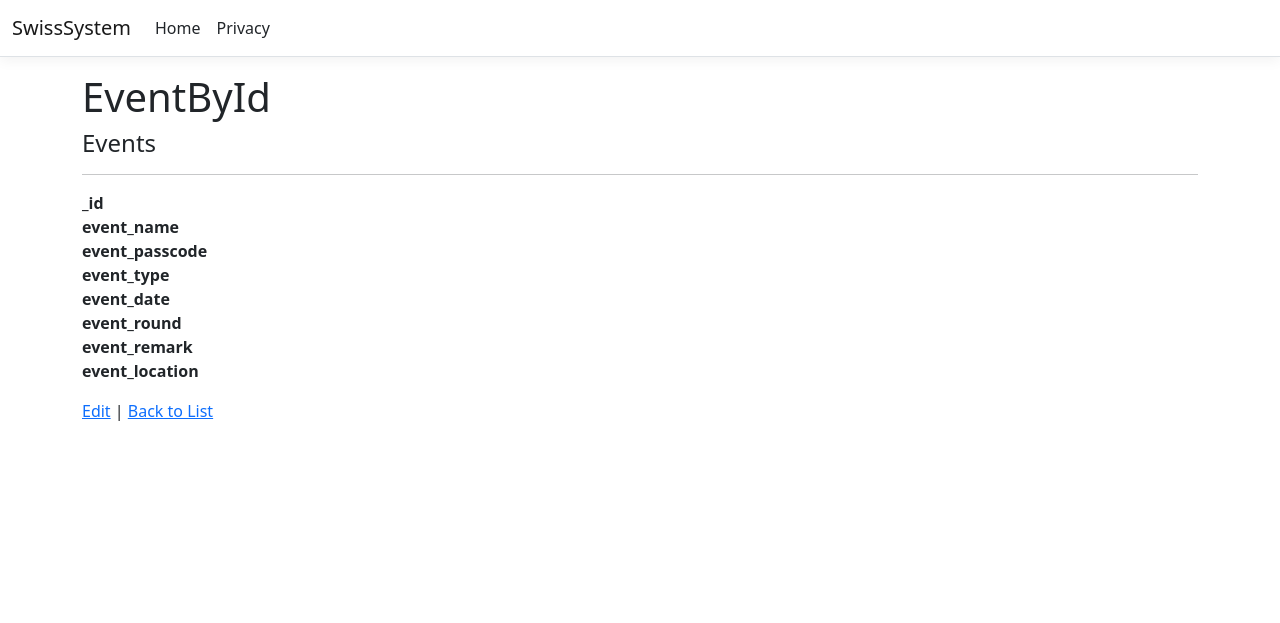
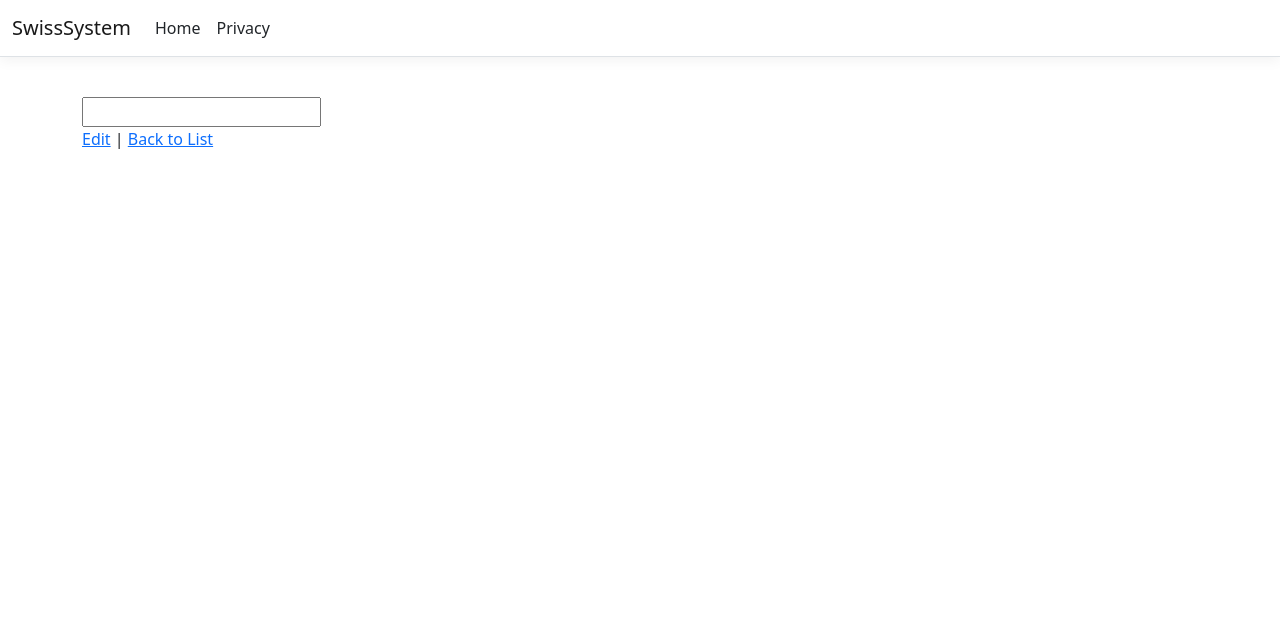
Before and after one commit to yotap571/SwissSystem, an ASP.NET Core app: template Views/Detail/EventById.cshtml in a window 1280 px wide. Shown: the top 623 px of the page. Run offline with ASP.NET Core 8, Linux system fonts and the light colour scheme; the template is opened without the code that fills it, so the values that code supplies are empty; style sheets or scripts are compiled from the project's sources; some libraries are stand-ins or nearby versions.

Commit message:
Upload
add ui aploadfile

```diff
--- a/Views/Detail/EventById.cshtml
+++ b/Views/Detail/EventById.cshtml
@@ -4,12 +4,15 @@
     ViewData["Title"] = "EventById";
 }
 
-<h1>EventById</h1>
-
+@* <h1>EventById</h1>
+ *@
+@* <h1>@Html.DisplayFor(model => model.event_name)</h1> *@
 <div>
-    <h4>Events</h4>
-    <hr />
-    <dl class="row">
+    <h4>@Html.DisplayFor(model => model.event_name)</h4>
+    @* <hr /> *@
+    <br />
+    <input  />
+   @*  <dl class="row">
         <dt class = "col-sm-2">
             @Html.DisplayNameFor(model => model._id)
         </dt>
@@ -58,7 +61,7 @@
         <dd class = "col-sm-10">
             @Html.DisplayFor(model => model.event_location)
         </dd>
-    </dl>
+    </dl> *@
 </div>
 <div>
     @Html.ActionLink("Edit", "Edit", new { /* id = Model.PrimaryKey */ }) |
```
Also changed, not shown: Views/Home/AddTeams.cshtml (+5 -3 lines).
